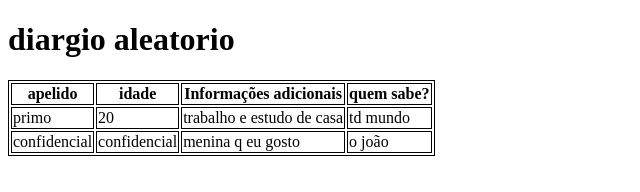
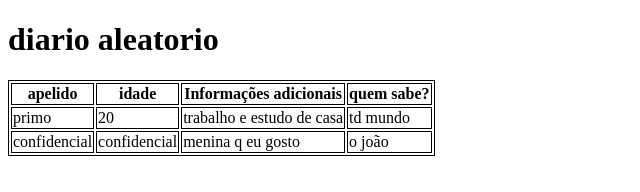
Before and after one commit to PR5302/aula-tabela.., a plain HTML site: page index.html in a window 1280 px wide. Shown: the whole page, without its empty margins (0-640 px from the left). Drawn offline with Linux system fonts and the light colour scheme.

Commit message:
Ajeitei a Palavra "Diario''

```diff
--- a/index.html
+++ b/index.html
@@ -10,7 +10,7 @@
 </head>
 <body>
 
-    <h1>diargio aleatorio</h1>
+    <h1>diario aleatorio</h1>
     <table>
         <thead>
 
```
